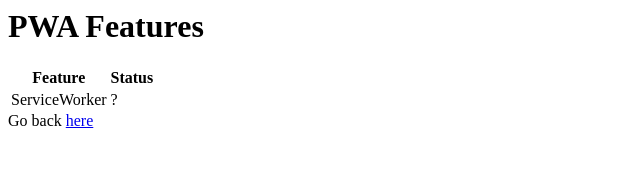
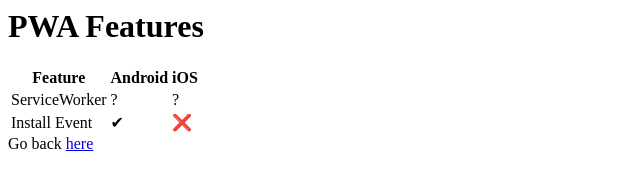
Before and after one commit to hunterwilliams/pwatest, a plain HTML site: page features.html in a window 1280 px wide. Shown: the whole page, without its empty margins (0-640 px from the left). Drawn offline with Linux system fonts and the light colour scheme.

Commit message:
update features

```diff
--- a/features.html
+++ b/features.html
@@ -8,9 +8,10 @@
     <h1>PWA Features</h1>
 
     <table>
-      <thead><th>Feature</th><th>Status</th></thead>
+      <thead><th>Feature</th><th>Android</th><th>iOS</th></thead>
       <tbody>
-        <tr><td>ServiceWorker</td><td>?</td></tr>
+        <tr><td>ServiceWorker</td><td>?</td><td>?</td></tr>
+        <tr><td>Install Event</td><td>✔</td><td>❌</td></tr>
       </tbody>
     </table>
 
```
